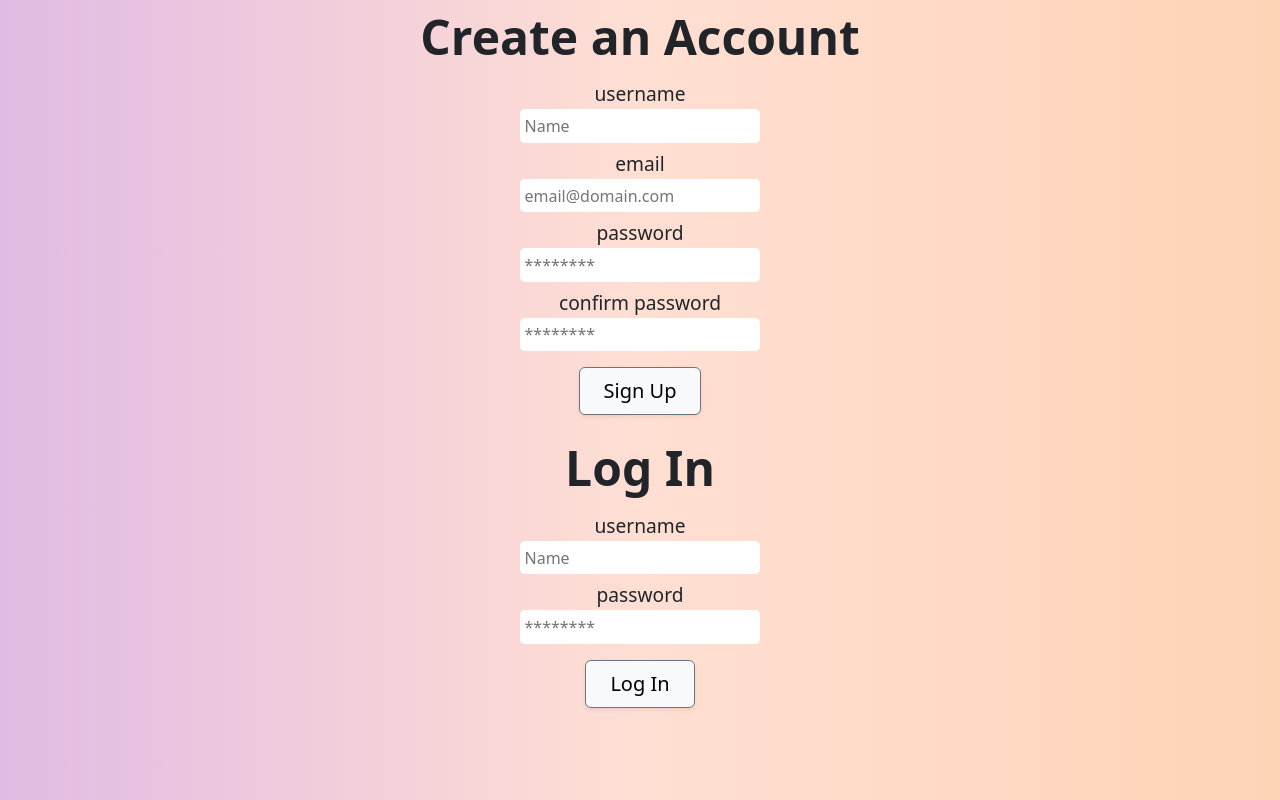
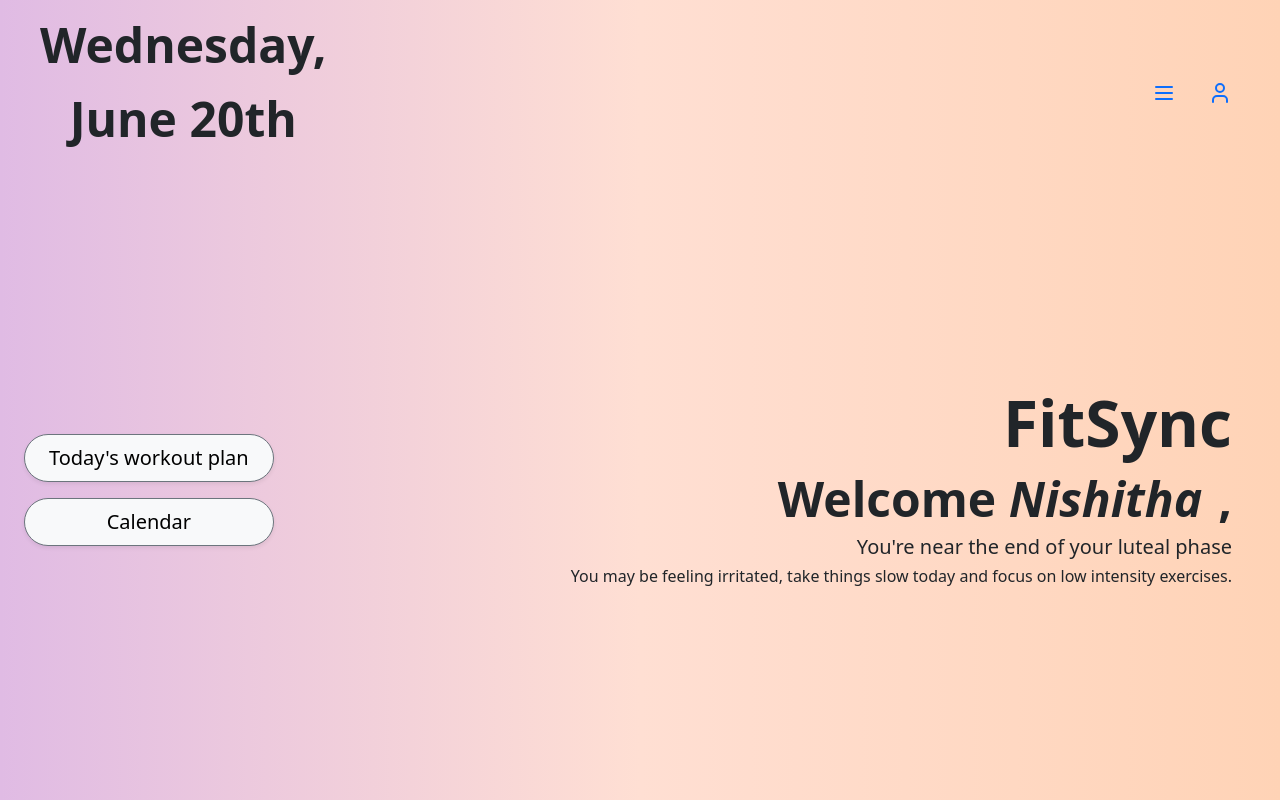
Before and after one commit to silviasyu/FitSync, a React (Create React App) app in the folder fitsync/: page / in a window 1280 px wide. Built offline with nearby package versions, Linux system fonts and the light colour scheme.

Commit message:
Fixed Routes for homepage

```diff
--- a/fitsync/src/App.js
+++ b/fitsync/src/App.js
@@ -18,8 +18,8 @@ function App() {
 
           <div className="main-content">
             <Routes> {/* Use Routes instead of Switch in React Router v6 */}
-              <Route path="/" element={<Login />} /> {/* Login Route */}
-              <Route path="/home" element={<Home />} /> {/* Home Route */}
+              <Route path="/login" element={<Login />} /> {/* Login Route */}
+              <Route path="/" element={<Home />} /> {/* Home Route */}
               <Route path="/settings" element={<Settings />} /> {/* Settings Route */}
               <Route path="/calendar" element={<Calendar />} /> {/* Calendar Route */}
               <Route path="/monthly-report" element={<MonthlyReport />} /> {/* Monthly Report Route */}
--- a/fitsync/src/components/Sidebar.js
+++ b/fitsync/src/components/Sidebar.js
@@ -29,7 +29,7 @@ const Sidebar = () => {
             </Link>
           </li>
           <li className="nav-text">
-            <Link to="/home" className="text-black" onClick={toggleSidebar}>
+            <Link to="/" className="text-black" onClick={toggleSidebar}>
               Home
             </Link>
           </li>
```
